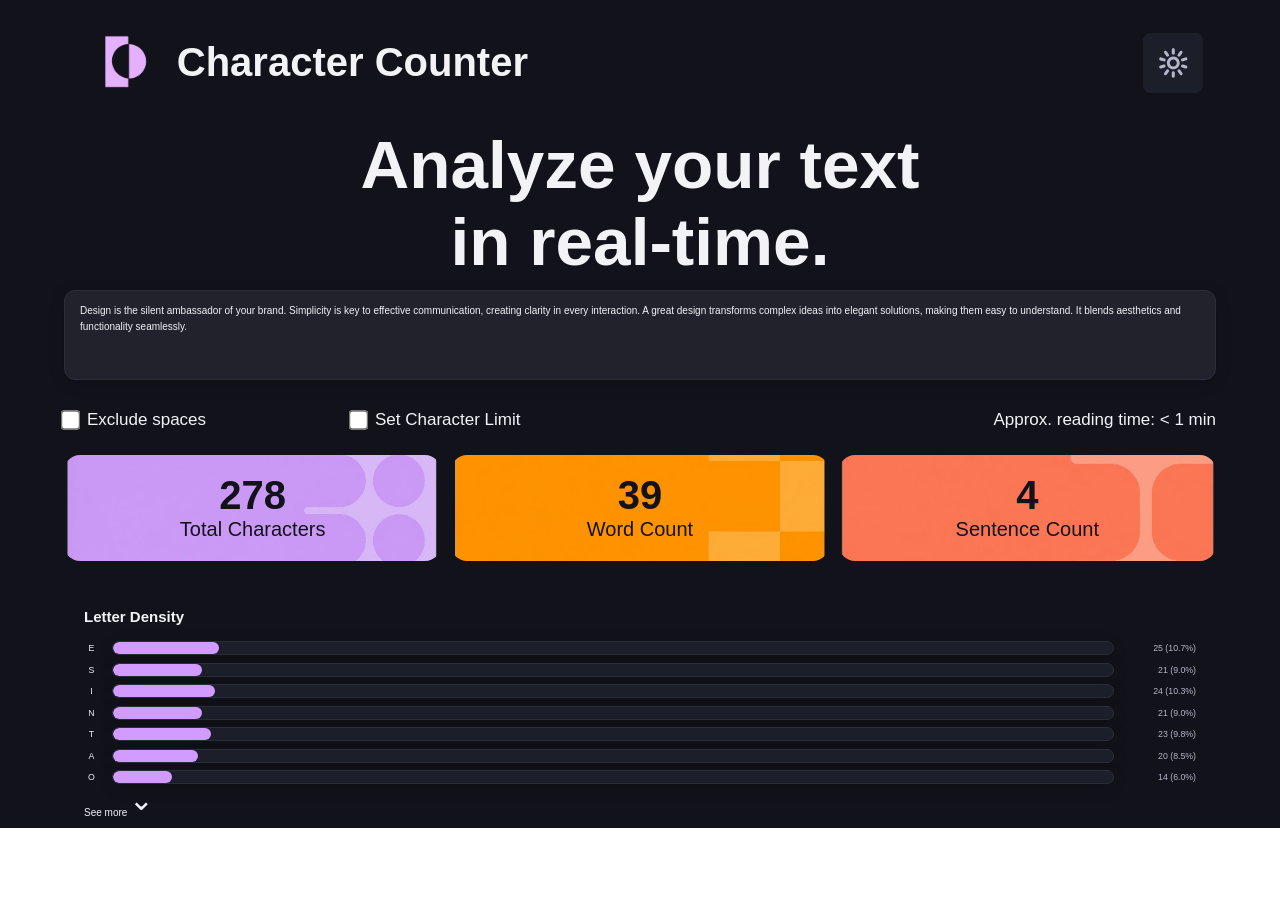
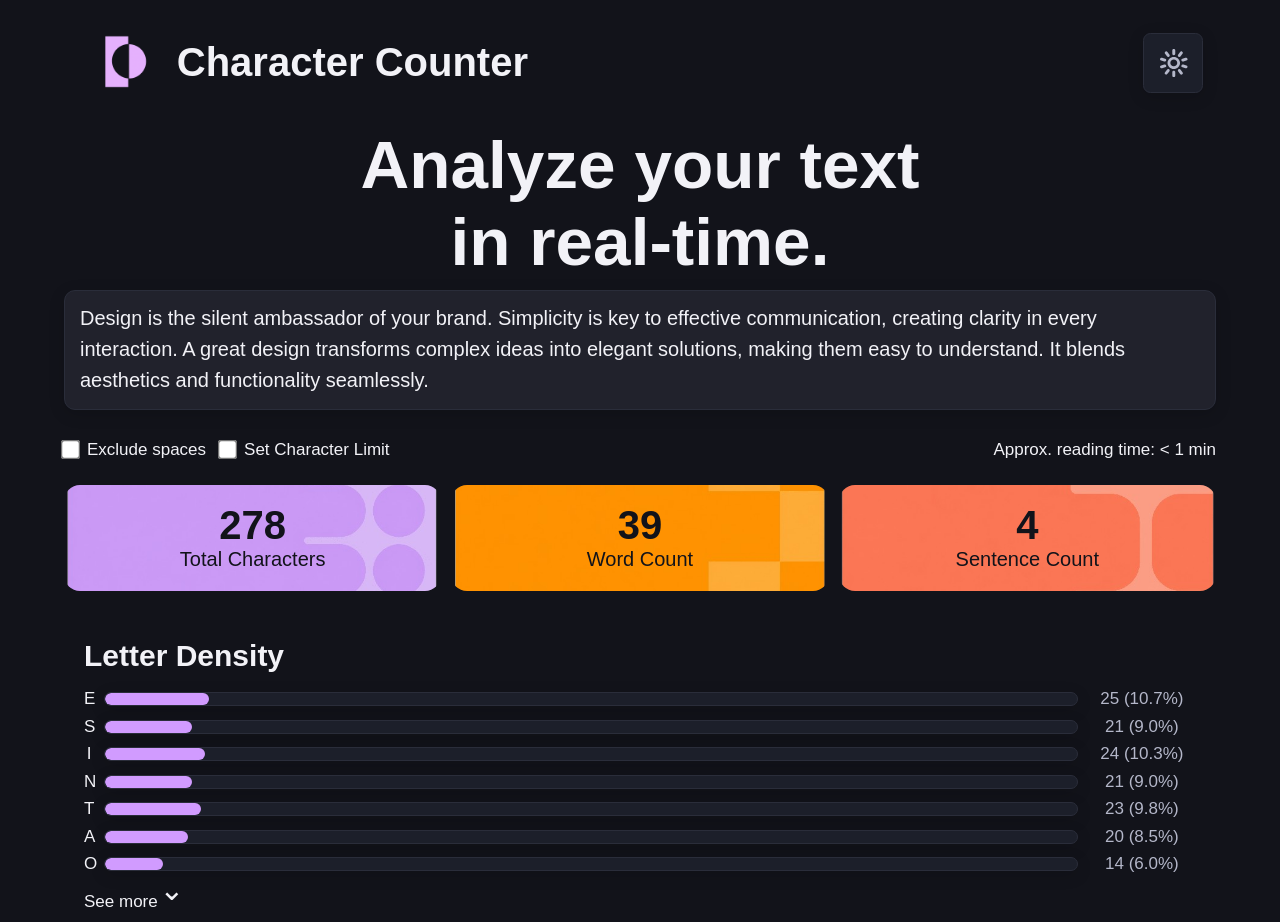
Before and after one commit to Nicolas-Andreis/character-counter-react, a React (Vite) app: page / in a window 1280 px wide. Before the commit the page ends 828 px from the top, so only its background shows below. Built offline with nearby package versions, Linux system fonts and the light colour scheme.

Commit message:
feat: add desktop responsive layout

```diff
--- a/src/components/Controls/Controls.css
+++ b/src/components/Controls/Controls.css
@@ -1,51 +1,149 @@
 .container-all-controls {
   display: flex;
-  justify-content: space-between;
-  align-items: end;
-  margin: var(--spacing-md);
+  flex-direction: column;
+  align-items: flex-start;
+
+  gap: 1rem;
+
+  width: 90%;
+
+  margin: var(--spacing-md) 0;
 }
 
 .container-controls {
   display: flex;
-  align-items: center;
-  width: 60%;
+  flex-direction: column;
+  align-items: flex-start;
+
+  width: 100%;
+
+  gap: 0.75rem;
 }
 
-label {
+/* Evitá estilizar TODOS los label globalmente */
+.container-controls label {
   display: flex;
-  flex-direction: column;
-  gap: .5rem;
-  text-align: center;
-  width: 40%;
+  flex-direction: row;
+  align-items: center;
+
+  gap: 0.5rem;
+
+  text-align: left;
+
+  width: auto;
 }
+
+.limit-control {
+  display: flex;
+  align-items: center;
+
+  gap: 0.75rem;
+
+  width: 100%;
+
+  flex-wrap: wrap;
+}
+
+.limit-control label {
+  width: auto;
+}
+
+.limit-input {
+  width: 6rem;
+  height: 2.25rem;
+
+  padding: 0 0.75rem;
+
+  background: var(--bg-surface);
+  color: var(--text-primary);
+
+  border: 1px solid var(--border-color);
+  border-radius: var(--radius-sm);
+
+  font-family: var(--font-primary);
+  font-size: 1rem;
+  line-height: 1;
+
+  outline: none;
+}
+
+.limit-input:focus {
+  border-color: var(--primary);
+}
+
 
 /* tablet */
 @media (min-width: 768px) {
+
   .container-all-controls {
+    flex-direction: row;
+    justify-content: space-between;
+    align-items: center;
+
     font-size: 1.7rem;
-    width: 90%;
     margin: var(--spacing-lg) 0;
   }
 
   .container-controls {
-    display: flex;
-    align-self: self-start;
-    width: 100%;
+    flex-direction: row;
+    align-items: center;
+
+    width: 90%;
+
+    gap: 1.5rem;
   }
 
-  label {
+  .container-controls label {
     flex-direction: row;
-    width: 100%;
+    align-items: center;
+
+    width: auto;
+  }
+
+  .limit-control {
+    width: auto;
+
+    flex-wrap: nowrap;
   }
 
   input[type="checkbox"] {
     transform: scale(1.5);
+
     cursor: pointer;
-    margin-right: .5rem;
+
+    margin-right: 0.5rem;
+  }
+
+  .limit-input {
+    width: 7rem;
+    height: 2.75rem;
+
+    padding: 0 0.9rem;
+
+    font-size: 1.25rem;
   }
 }
+
 
 /* desktop */
 @media (min-width: 1024px) {
 
+  .container-controls {
+    align-items: center;
+
+    width: 55%;
+
+    justify-content: flex-start;
+  }
+
+  .limit-control {
+    flex-wrap: nowrap;
+  }
+
+  .limit-input {
+    width: 7.5rem;
+    height: 3.5rem;
+
+    font-size: 2rem;
+  }
 }
--- a/src/components/Controls/Controls.jsx
+++ b/src/components/Controls/Controls.jsx
@@ -1,20 +1,31 @@
-import ReadingTime from "../ReadingTime/ReadingTime"
-import './Controls.css'
+import ReadingTime from "../ReadingTime/ReadingTime";
+import "./Controls.css";
 
-const Controls = ({excludeSpaces, limitCharacter, limitValue, handleLimitChange, applyLimit, handleLimitKeyDown, handleExcludeSpaces, handleLimitCharacter, readingTime}) => {
+const Controls = ({
+  excludeSpaces,
+  limitCharacter,
+  limitValue,
+  handleLimitChange,
+  applyLimit,
+  handleLimitKeyDown,
+  handleExcludeSpaces,
+  handleLimitCharacter,
+  readingTime,
+}) => {
   return (
     <div className="container-all-controls">
       <div className="container-controls">
-          <label>
+        <label className="control-label">
           <input
             type="checkbox"
             checked={excludeSpaces}
-              onChange={() => handleExcludeSpaces}
+            onChange={handleExcludeSpaces}
           />
           Exclude spaces
         </label>
 
-          <label>
+        <div className="limit-control">
+          <label className="control-label">
             <input
               type="checkbox"
               checked={limitCharacter}
@@ -25,6 +36,7 @@ const Controls = ({excludeSpaces, limitCharacter, limitValue, handleLimitChange,
 
           {limitCharacter && (
             <input
+              className="limit-input"
               type="number"
               min={1}
               value={limitValue}
@@ -34,9 +46,11 @@ const Controls = ({excludeSpaces, limitCharacter, limitValue, handleLimitChange,
             />
           )}
         </div>
-        <ReadingTime readingTime = {readingTime}/>
       </div>
-  )
-}
 
-export {Controls}
+      <ReadingTime readingTime={readingTime} />
+    </div>
+  );
+};
+
+export { Controls };
--- a/src/components/Header/Header.css
+++ b/src/components/Header/Header.css
@@ -20,30 +20,57 @@ header {
 .btn-dark {
   width: 4rem;
   height: 4rem;
+
   display: flex;
   justify-content: center;
   align-items: center;
 
-  border: none;
+  border: 1px solid var(--border-color);
   border-radius: .75rem;
+
   cursor: pointer;
+
   background-color: var(--bg-surface);
+
+  box-shadow: var(--shadow);
+
+  transition:
+    box-shadow var(--transition),
+    transform var(--transition),
+    border-color var(--transition);
+}
+
+.btn-dark:hover {
+  transform: translateY(-2px);
+
+  border-color: var(--primary);
+
+  box-shadow:
+    0 6px 18px rgba(0, 0, 0, .18);
+}
+
+.btn-dark:active {
+  transform: translateY(0);
 }
 
 .btn-dark img {
   width: 70%;
   height: 70%;
+
   object-fit: contain;
 }
 
+
 /* TABLET */
 @media (min-width: 768px) {
+
   header {
     width: 90%;
+
     font-size: 2rem;
+
     justify-content: space-between;
   }
-
 
   .logo {
     width: 10rem;
@@ -56,5 +83,8 @@ header {
   }
 }
 
+
 /* DESKTOP */
-@media (min-width: 1024px) {}
+@media (min-width: 1024px) {
+
+}
--- a/src/components/LetterDensity/LetterDensity.css
+++ b/src/components/LetterDensity/LetterDensity.css
@@ -112,15 +112,24 @@
 .letter-density__summary {
   display: inline-flex;
   align-items: center;
+
   gap: 0.4rem;
 
   color: var(--text-primary);
+
   font-size: 1.1rem;
 
   cursor: pointer;
+
   list-style: none;
 }
 
+.letter-density__summary::-webkit-details-marker {
+  display: none;
+}
+
+
+/* Flecha */
 
 .letter-density__summary::after {
   content: "⌄";
@@ -140,7 +149,11 @@
   transition: transform var(--transition);
 }
 
-.letter-density__details[open] .letter-density__summary::after {
+
+/* Gira la flecha cuando abre */
+
+.letter-density__details[open]
+.letter-density__summary::after {
   transform: translateY(2px) rotate(180deg);
 }
 
@@ -154,6 +167,33 @@
   gap: 0.75rem;
 
   margin-top: 0.75rem;
+
+  opacity: 0;
+
+  transform: translateY(-0.5rem);
+
+  animation: showLetters 0.4s ease forwards;
+
+  scroll-margin-top: 2rem;
+}
+
+
+/* Animación al aparecer */
+
+@keyframes showLetters {
+
+  from {
+    opacity: 0;
+
+    transform: translateY(-0.5rem);
+  }
+
+  to {
+    opacity: 1;
+
+    transform: translateY(0);
+  }
+
 }
 
 
@@ -162,14 +202,17 @@
 /* ============================= */
 
 @media (min-width: 768px) {
+
   .letter-density {
     width: 90%;
+
     margin: 0;
   }
 
   .letter-density__title {
+    margin-top: 1.7rem;
+
     font-size: 2.5rem;
-    margin-top: 1.7rem;
   }
 
   .letter-density__letter {
@@ -178,17 +221,15 @@
 
   .letter-density__item {
     grid-template-columns: 0.2fr 5fr 1fr;
+
     gap: 1rem;
+
     text-align: center;
   }
 
   .letter-density__value {
     min-width: 6rem;
 
-    font-size: 1.7rem;
-  }
-
-  .letter-density__summary {
     font-size: 1.7rem;
   }
 
@@ -203,11 +244,13 @@
 
   .letter-density__summary {
     gap: 0.9rem;
+
     font-size: 1.7rem;
   }
 
   .letter-density__summary::after {
-    align-items: end;
+    align-items: flex-end;
+
     font-size: 3rem;
   }
 
@@ -227,27 +270,25 @@
   .letter-density__title {
     margin-bottom: 1.5rem;
 
-    font-size: 1.5rem;
+    font-size: 3rem;
   }
 
   .letter-density__item {
-    grid-template-columns: 1.5rem 1fr 7rem;
-
-    gap: 1.25rem;
+    grid-template-columns: 1rem 9fr 1fr;
   }
 
   .letter-density__letter {
-    font-size: 0.875rem;
+    font-size: 1.7rem;
   }
 
   .letter-density__value {
-    font-size: 0.875rem;
+    font-size: 1.7rem;
+
+    text-align: center;
   }
 
   .letter-density__summary {
-    margin-top: 0.5rem;
-
-    font-size: 1rem;
+    font-size: 1.7rem;
   }
 
 }
--- a/src/components/LetterDensity/LetterDensity.jsx
+++ b/src/components/LetterDensity/LetterDensity.jsx
@@ -1,9 +1,22 @@
+import { useRef } from "react";
 import "./LetterDensity.css";
 
 const LetterDensity = ({ importantLetters, otherLetters }) => {
+  const otherLettersRef = useRef(null);
+
+  const handleToggle = (e) => {
+    if (e.currentTarget.open) {
+      setTimeout(() => {
+        otherLettersRef.current?.scrollIntoView({
+          behavior: "smooth",
+          block: "start",
+        });
+      }, 150);
+    }
+  };
+
   return (
     <section className="letter-density">
-
       <h2 className="letter-density__title">
         Letter Density
       </h2>
@@ -35,13 +48,18 @@ const LetterDensity = ({ importantLetters, otherLetters }) => {
 
         {/* Letras con porcentaje menor al 5% */}
         {otherLetters.length > 0 && (
-          <details className="letter-density__details">
-
+          <details
+            className="letter-density__details"
+            onToggle={handleToggle}
+          >
             <summary className="letter-density__summary">
               See more
             </summary>
 
-            <div className="letter-density__other">
+            <div
+              ref={otherLettersRef}
+              className="letter-density__other"
+            >
               {otherLetters.map(({ letter, amount, percentage }) => (
                 <div
                   className="letter-density__item"
@@ -64,12 +82,9 @@ const LetterDensity = ({ importantLetters, otherLetters }) => {
                 </div>
               ))}
             </div>
-
           </details>
         )}
-
       </article>
-
     </section>
   );
 };
--- a/src/components/ReadingTime/ReadingTime.css
+++ b/src/components/ReadingTime/ReadingTime.css
@@ -1,7 +1,3 @@
-.container-readingtime {
-  width: 35%;
-  text-align: center;
-}
 
 /* TABLET */
 @media (min-width: 768px) {
--- a/src/components/WriteArea/WriteArea.css
+++ b/src/components/WriteArea/WriteArea.css
@@ -56,11 +56,11 @@
 /* Desktop */
 @media (min-width: 1024px) {
   .write-area {
-    min-height: 9rem;
+    min-height: 12rem;
 
     padding: 1.25rem 1.5rem;
 
-    font-size: 1rem;
+    font-size: 2rem;
     line-height: 1.55;
   }
 }
@@ -68,10 +68,10 @@
 /* Desktop grande */
 @media (min-width: 1440px) {
   .write-area {
-    min-height: 10rem;
+    min-height: 13rem;
 
     padding: 1.5rem;
 
-    font-size: 1.0625rem;
+    font-size: 2.3rem;
   }
 }
--- a/src/styles/globals.css
+++ b/src/styles/globals.css
@@ -1,8 +1,8 @@
-body{
+body {
     font-family: var(--font-primary);
 }
 
-main{
+main {
     min-height: 100vh;
 
     background: var(--bg-primary);
@@ -13,3 +13,7 @@ main{
 
     font-family: var(--font-primary);
 }
+
+html {
+    scroll-behavior: smooth;
+}
```
Lines whose indentation alone changed are shown as unchanged.
